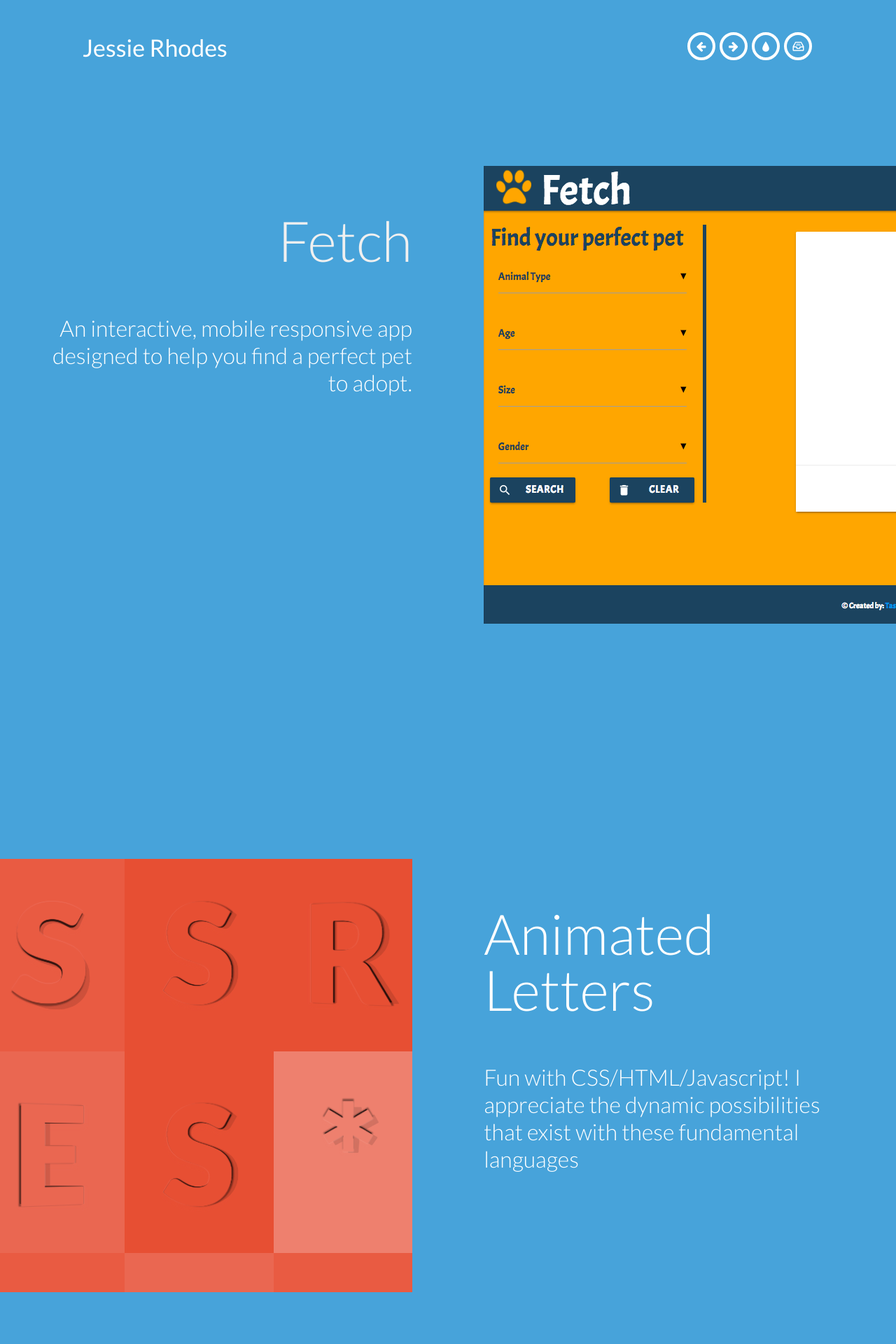
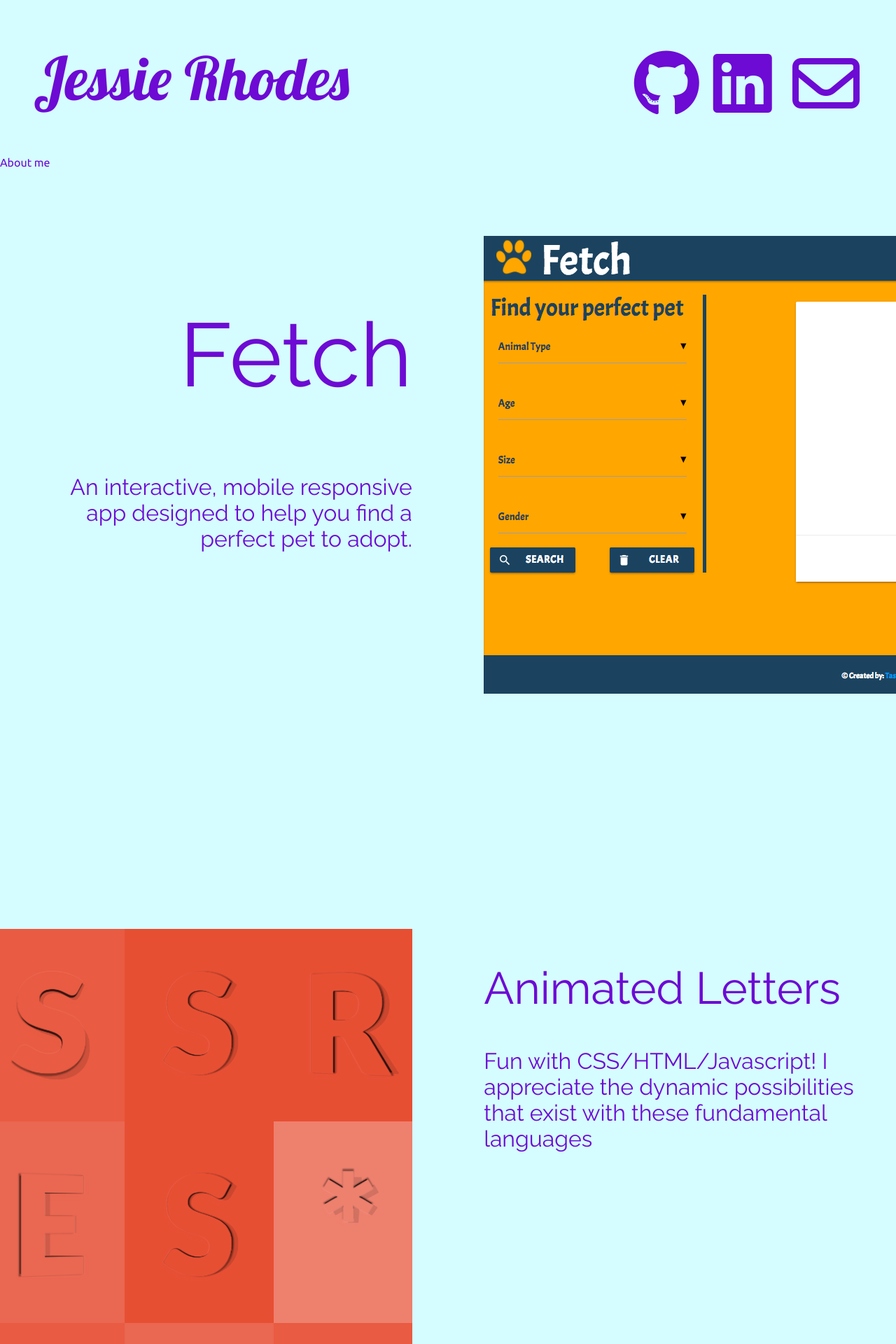
Before and after one commit to JessieRhodes/myportfolio, a PHP site: page / in a window 1280 px wide. Shown: the top 1920 px of the page at 70% size. Run offline with PHP 8.4, Linux system fonts and the light colour scheme; some libraries are stand-ins or nearby versions.

Commit message:
added icons and links

```diff
--- a/css/component.css
+++ b/css/component.css
@@ -1,3 +1,10 @@
+/*Name Styling*/
+#jessieRhodes {
+	font-size: 85px;
+	margin: 10px;
+	font-family: 'Lobster', cursive;
+}
+
 .cbp-so-scroller {
 	margin-top: 3em;
 	overflow: hidden;
@@ -20,14 +27,33 @@
 
 /* Text styling */
 .cbp-so-section h2 {
-	font-size: 5em;
+	font-size: 4em;
 	font-weight: 300;
 	line-height: 1;
+	font-family: 'Raleway', sans-serif;
 }
 
 .cbp-so-section p {
 	font-size: 2em;
 	font-weight: 300;
+	font-family: 'Raleway', sans-serif;
+}
+fa-4x {
+	margin: 50px;
+}
+
+a {
+	font-size: 2em;
+	font-weight: 300;
+}
+nav img i {
+	height: 100px;
+	width: 100px;
+	clear: both;
+}
+nav {
+	display: flex!important;
+	justify-content: flex-start!important;
 }
 
 /* Sides */
@@ -97,13 +123,13 @@
 	opacity: 1;
 }
 
-/* For example, add a delay for the right side:
+ /*For example, add a delay for the right side:*/
 .cbp-so-section.cbp-so-animate .cbp-so-side-right {
 	-webkit-transition-delay: 0.2s;
 	-moz-transition-delay: 0.2s;
 	transition-delay: 0.2s;
 }
-*/
+
 
 /* Example media queries */
 
--- a/css/demo.css
+++ b/css/demo.css
@@ -19,23 +19,23 @@ body, html { font-size: 100%; padding: 0; margin: 0;}
 .clearfix:after { clear: both; }
 
 body {
-    font-family: 'Lato', Calibri, Arial, sans-serif;
-    color: #fff;
-    background: #47a3da;
+    font-family: 'Ubuntu', sans-serif;
+    color: #6D0AD3;
+    background: #D5FDFF;
 }
 
 a {
-	color: #f0f0f0;
+	color: #6D0AD3;
 	text-decoration: none;
 }
 
 a:hover {
-	color: #000;
+	color: #ACA8FF;
 }
 
 .container > header {
-	width: 90%;
-	max-width: 69em;
+	/*width: 90%;*/
+	max-width: 79em;
 	margin: 0 auto;
 	padding: 2.875em 1.875em 1.875em;
 }
@@ -46,6 +46,7 @@ a:hover {
 	margin: 0 0 0.6em 0;
 	float: left;
 	font-weight: 400;
+	margin-top: 30px;
 }
 h4 {
 	font-size: 2.125em;
@@ -89,8 +90,8 @@ h4 {
 	left: auto;
 	margin-left: 4px;
 	position: absolute;
-	color: #47a3da;
-	background: #fff;
+	color: #D5FDFF;
+	background: #D5FDFF;
 }
 
 .container > header nav {
@@ -104,10 +105,12 @@ h4 {
 	text-align: left;
 	width: 2.5em;
 	height: 2.5em;
-	background: #47a3da;
+	background: #D5FDFF;
 	border-radius: 50%;
 	margin: 0 0.1em;
-	border: 4px solid #fff;
+	/*border: 4px solid #fff;*/
+	margin-right: 30px;
+	margin-top: 25px;
 }
 
 .container > header nav a > span {
@@ -116,18 +119,19 @@ h4 {
 
 .container > header nav a:hover:before {
 	content: attr(data-info);
-	color: #fff;
+	color: #ACA8FF;
 	position: absolute;
 	width: 600%;
 	top: 120%;
 	text-align: right;
 	right: 0;
 	pointer-events: none;
+	margin: 50px;
 }
 
-.container > header nav a:hover {
+/*.container > header nav a:hover {
 	background: #fff;
-}
+}*/
 
 .bp-icon:after {
 	font-family: 'bpicons';
@@ -153,6 +157,7 @@ h4 {
 
 .container > header nav a:hover:after {
 	color: #47a3da;
+	margin: 50px;
 }
 
 .bp-icon-next:after {
--- a/index.html
+++ b/index.html
@@ -3,6 +3,7 @@
 	<head>
 		<meta charset="UTF-8" />
 		<meta http-equiv="X-UA-Compatible" content="IE=edge,chrome=1">
+		<script type="text/javascript" src="https://use.fontawesome.com/e04e7846f6.js"></script>
 		<meta name="viewport" content="width=device-width, initial-scale=1.0">
 		<title>Jessie Rhodes</title>
 		<meta name="description" content="Blueprint: On Scroll Effect Layout" />
@@ -12,18 +13,24 @@
 		<link rel="stylesheet" type="text/css" href="css/demo.css" />
 		<link rel="stylesheet" type="text/css" href="css/component.css" />
 		<script src="js/modernizr.custom.js"></script>
+		<link href="https://fonts.googleapis.com/css?family=Lobster|Raleway|Ubuntu" rel="stylesheet">
 	</head>
 	<body>
 		<div class="container">
+
 			<header class="clearfix">
-				<h4>Jessie Rhodes</h4>
+			<h1 id="jessieRhodes">Jessie Rhodes</h1>
 				<nav>
-					<a href="http://tympanus.net/Blueprints/ResponsiveIconGrid/" class="bp-icon bp-icon-prev" data-info="previous Blueprint"><span>Previous Blueprint</span></a>
-					<a href="" class="bp-icon bp-icon-next" data-info="next Blueprint"><span>Next Blueprint</span></a>
-					<a href="http://tympanus.net/codrops/?p=15962" class="bp-icon bp-icon-drop" data-info="back to the Codrops article"><span>back to the Codrops article</span></a>
-					<a href="http://tympanus.net/codrops/category/blueprints/" class="bp-icon bp-icon-archive" data-info="Blueprints archive"><span>Go to the archive</span></a>
+
+					<a href="https://github.com/JessieRhodes"><i class="fa fa-github fa-3x" aria-hidden="true"></i></a>
+
+					<a href="https://www.linkedin.com/in/jessie-rhodes-45100391/"><i class="fa fa-linkedin-square fa-3x" aria-hidden="true"></i></a>
+
+					<a href="https://www.linkedin.com/in/jessie-rhodes-45100391/"><i class="fa fa-envelope-o fa-3x" aria-hidden="true"></i></a>
 				</nav>
 			</header>
+			<p id="aboutMe"> About me <p>
+
 			<div id="cbp-so-scroller" class="cbp-so-scroller">
 				<section class="cbp-so-section">
 					<article class="cbp-so-side cbp-so-side-left">
@@ -58,8 +65,9 @@
 						<img src="images/4.png" alt="img01">
 					</figure>
 					<article class="cbp-so-side cbp-so-side-right">
-						<h2>Carrot cake</h2>
-						<p>Sesame snaps sweet wafer danish. Chupa chups carrot cake icing donut halvah bonbon. Chocolate cake candy marshmallow pudding dessert marzipan jujubes sugar plum.</p>
+						<h2>Crystal Collector</h2>
+						<p>A fun, simple combination of HTML, CSS and Javascript.</p>
+						<a href="https://stormy-island-30240.herokuapp.com/">play</a>
 					</article>
 				</section>
 				<section class="cbp-so-section">
```
Also changed, not shown: images/4.png, images/github.png (added), 2 other files.
